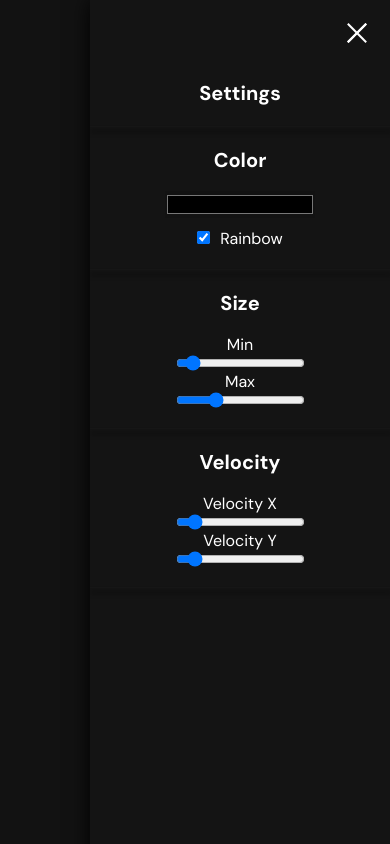
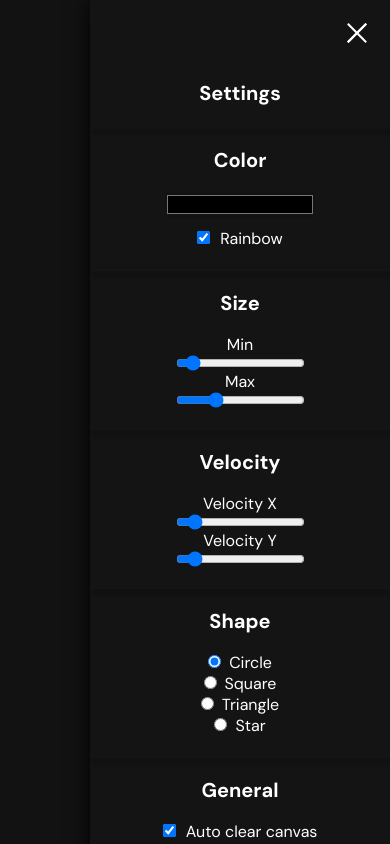
Before and after one commit to DasIschBims/ts-particle-tests, a website: page public/index.html in a window 390 px wide. Both pictures are taken after a click on the label 357 px from the left and 33 px from the top of the page. Drawn offline with Linux system fonts and the light colour scheme; files whose address does not match are found by name.

Commit message:
added more settings

```diff
--- a/public/index.css
+++ b/public/index.css
@@ -1,3 +1,7 @@
+html {
+  --label-color: #ffffff;
+}
+
 * {
   margin: 0;
   padding: 0;
@@ -12,6 +16,11 @@ canvas {
   display: block;
   height: 100vh;
   width: 100vw;
+}
+
+label {
+  cursor: pointer;
+  user-select: none;
 }
 
 *::-webkit-scrollbar {
@@ -45,7 +54,7 @@ canvas {
   position: absolute;
   width: 100%;
   height: 2px;
-  background-color: #fff;
+  background-color: var(--label-color);
   transition: all 0.2s ease;
 }
 
@@ -152,3 +161,29 @@ canvas {
   flex-direction: column;
   align-content: center;
 }
+
+#shape-settings {
+  display: flex;
+  align-items: center;
+  justify-content: center;
+  width: 100%;
+  flex-direction: column;
+  align-content: center;
+}
+
+#general-settings {
+  display: flex;
+  align-items: center;
+  justify-content: center;
+  width: 100%;
+  flex-direction: column;
+  align-content: center;
+}
+
+#clear-toggle {
+  margin-right: 10px;
+}
+
+.shape-input {
+  margin-right: 8px;
+}
--- a/public/index.html
+++ b/public/index.html
@@ -27,7 +27,7 @@
         <div id="color-settings">
           <input type="color" id="color-picker" />
           <span
-            ><input type="checkbox" id="rainbow-toggle" checked />Rainbow</span
+            ><input type="checkbox" id="rainbow-toggle" checked /><label for="rainbow-toggle">Rainbow</span
           >
         </div>
         <span class="seperator"></span>
@@ -47,6 +47,53 @@
           <input type="range" id="velocity-y" min="0" max="20" value="2" />
         </div>
         <span class="seperator"></span>
+        <li id="title">Shape</li>
+        <div id="shape-settings">
+          <span
+            ><input
+              type="radio"
+              name="shape"
+              value="circle"
+              id="circle-input"
+              class="shape-input"
+              checked
+            /><label for="circle-input">Circle</span
+          >
+          <span
+            ><input
+              type="radio"
+              name="shape"
+              value="square"
+              id="square-input"
+              class="shape-input"
+            /><label for="square-input">Square</span
+          >
+          <span
+            ><input
+              type="radio"
+              name="shape"
+              value="triangle"
+              id="triangle-input"
+              class="shape-input"
+            /><label for="triangle-input">Triangle</span
+          >
+          <span
+            ><input
+              type="radio"
+              name="shape"
+              value="star"
+              id="star-input"
+              class="shape-input"
+            /><label for="star-input">Star</span
+          >
+        </div>
+        <span class="seperator"></span>
+        <li id="title">General</li>
+        <div id="general-settings">
+          <span
+            ><input type="checkbox" id="clear-toggle" checked /><label for="clear-toggle">Auto clear canvas</span
+          >
+        </div>
       </ul>
     </div>
     <canvas id="canvas"></canvas>
```
Also changed, not shown: src/index.ts (+93 -9 lines).
